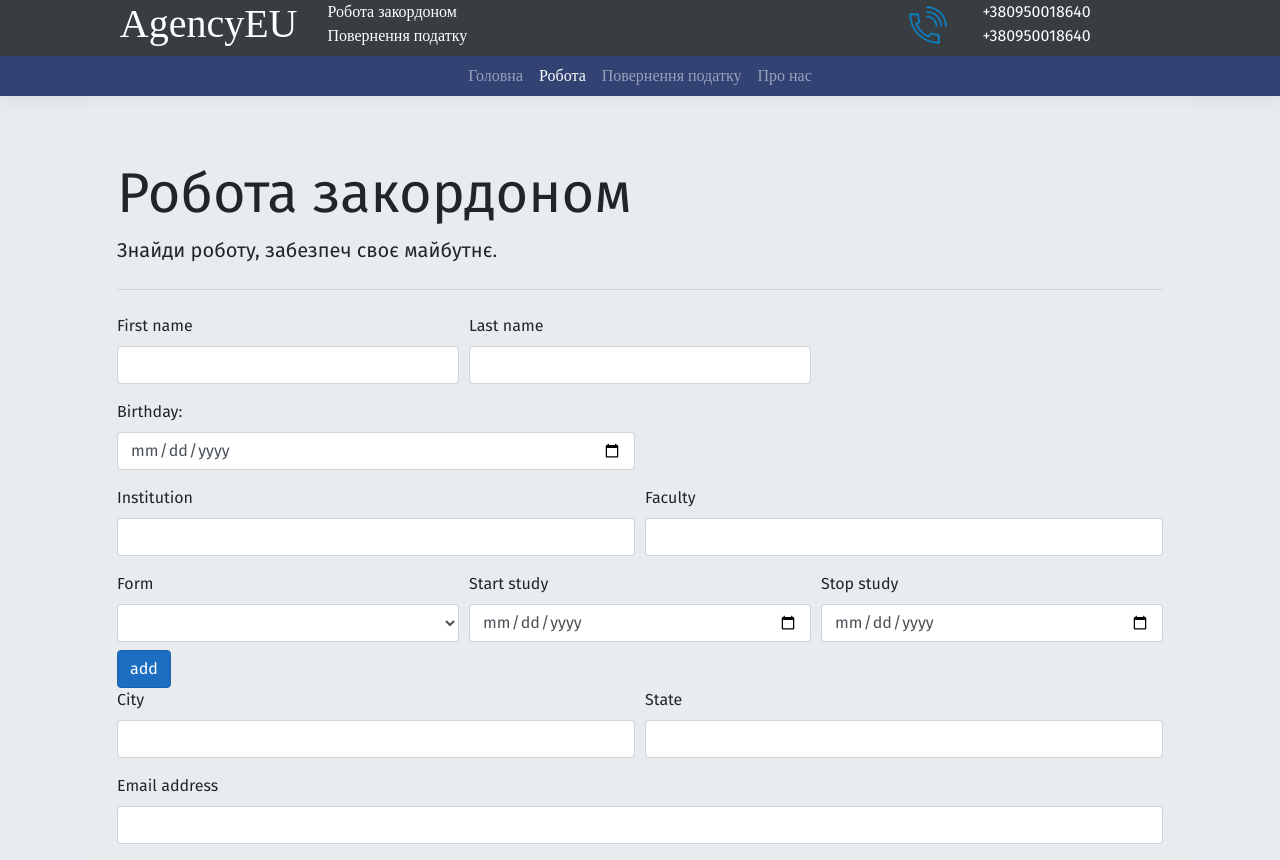
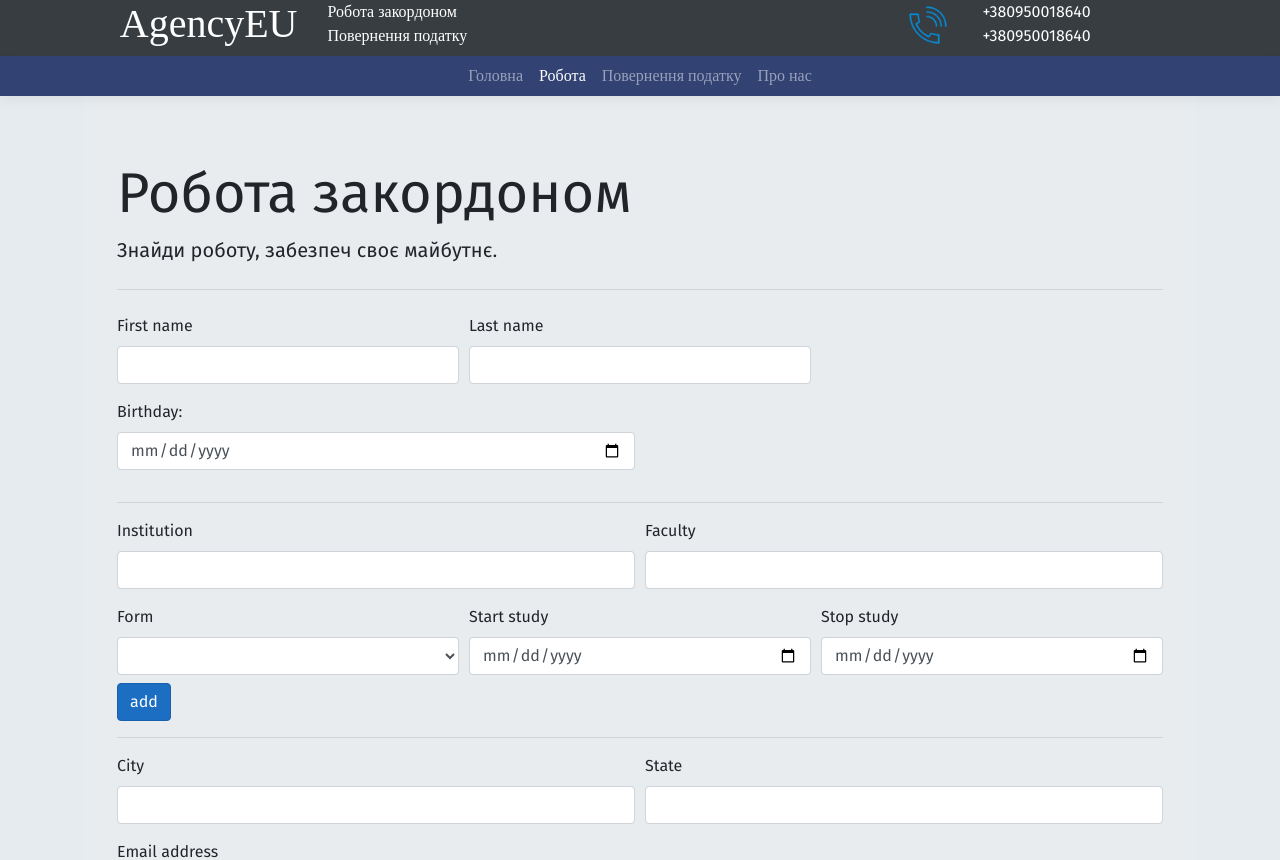
Before and after one commit to Vladi40kif/workEU, an Angular app in the folder EU_Work/ClientApp/: page /work in a window 1280 px wide. Shown: the top 860 px of the page. Built offline with nearby package versions, Linux system fonts and the light colour scheme; a web font is replaced by a local one.

Commit message:
add rm btn for education list

```diff
--- a/EU_Work/ClientApp/src/app/services/work-data.service.ts
+++ b/EU_Work/ClientApp/src/app/services/work-data.service.ts
@@ -27,5 +27,8 @@ export class WorkDataService implements OnInit {
   public send(){
     console.log(this.model.Form);
   }
+  public rm(ind){
+    (this.model.Form.controls['educations'] as FormArray).removeAt(ind);
+  }
 
 }
--- a/EU_Work/ClientApp/src/app/work/work.component.html
+++ b/EU_Work/ClientApp/src/app/work/work.component.html
@@ -24,7 +24,8 @@
       </div>
     </div>
 
-    <div *ngFor="let i of this.service.model.Form.controls['educations']['controls']">
+    <div *ngFor="let i of this.service.model.Form.controls['educations']['controls']; let ind = index">
+      <hr />
       <form [formGroup] = "i">
         <div class="form-row">
           <div class="col-md-6 mb-3">
@@ -52,12 +53,17 @@
             <label for="Stop">Stop study</label>
             <input type="date" class="form-control" id="Stop" formControlName="Stop">
           </div>
-        </div>
+
+          <div class="col align-self-end">
+            <button *ngIf="ind != 0" class="btn btn btn-danger align-self-end" (click)="this.service.rm(ind)" style="margin-bottom: 10px;" >Delete item</button>
+          </div>
+
+          </div>
       </form>
     </div>
 
     <button class="btn btn-primary" (click)="this.service.addEducations()" >add</button>
-
+    <hr />
 
     <div class="form-row">
       <div class="col-md-6 mb-3">
```
